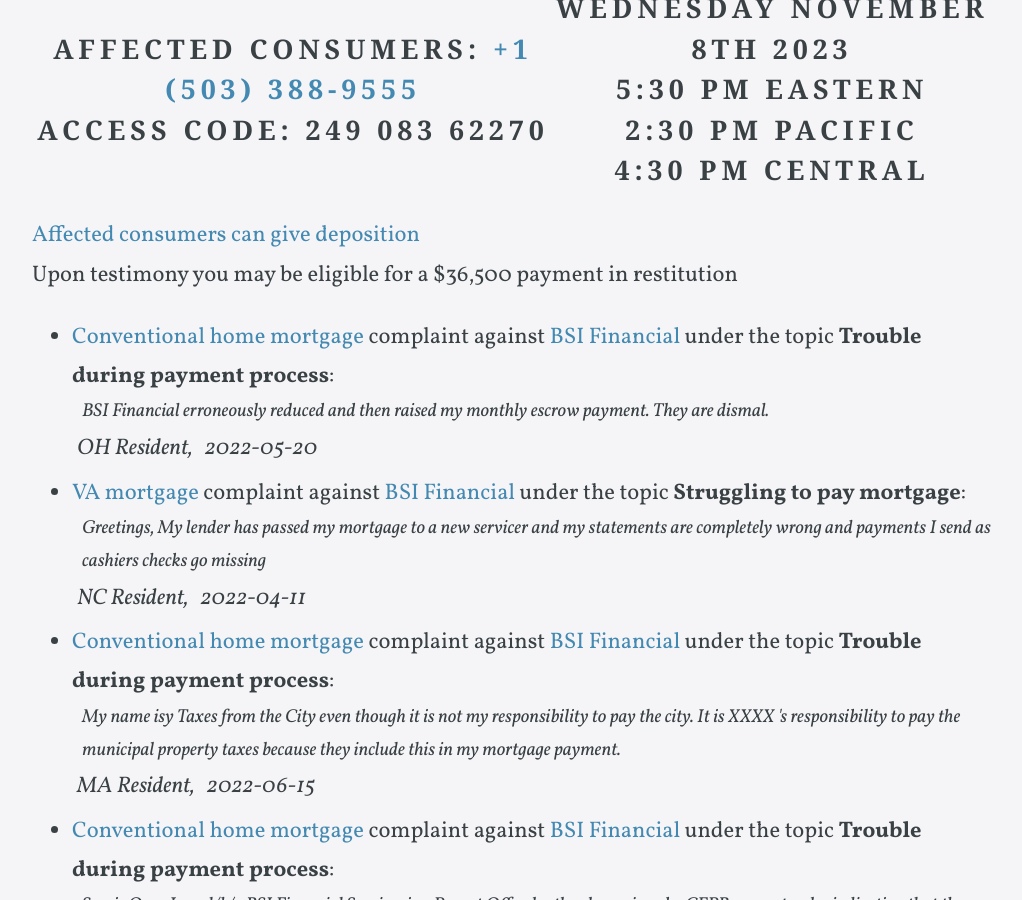
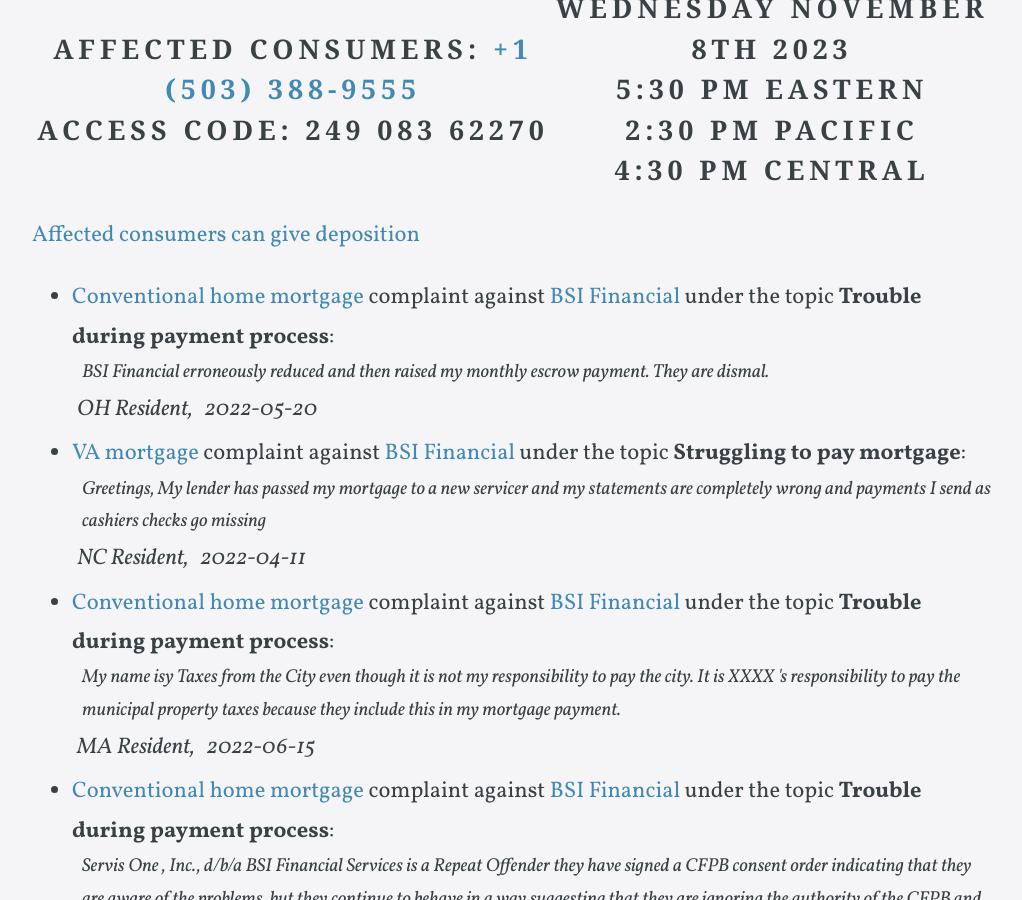
Before and after one commit to legalluminary/legalluminary.github.io, a Jekyll site: the page built from index.html, in a window 1280 px wide and 900 px high, scrolled down 682 px. Shown: the whole window, without its empty margins (128-1150 px from the left). Built offline with Jekyll 4.4.1, drawn with Linux system fonts in a browser that asks for light colours; some web fonts are replaced; the list of posts is cut into pages by our own code.

Commit message:
modified:   index.html

```diff
--- a/index.html
+++ b/index.html
@@ -19,7 +19,7 @@
 </h3>
 
 <p> <a href="https://files.consumerfinance.gov/f/documents/cfpb_servis-one-inc-BSI-financial-services_consent-order_2019-05.pdf" target="_blank">Affected consumers can give deposition</a> <br />
-  Upon testimony you may be eligible for a $36,500 payment in restitution</p>
+</p>
 <ul>
 {% assign bsicomplaints = site.data.complaints | orderby: 'date_received' %}
 {% for complaint in bsicomplaints %}
```
